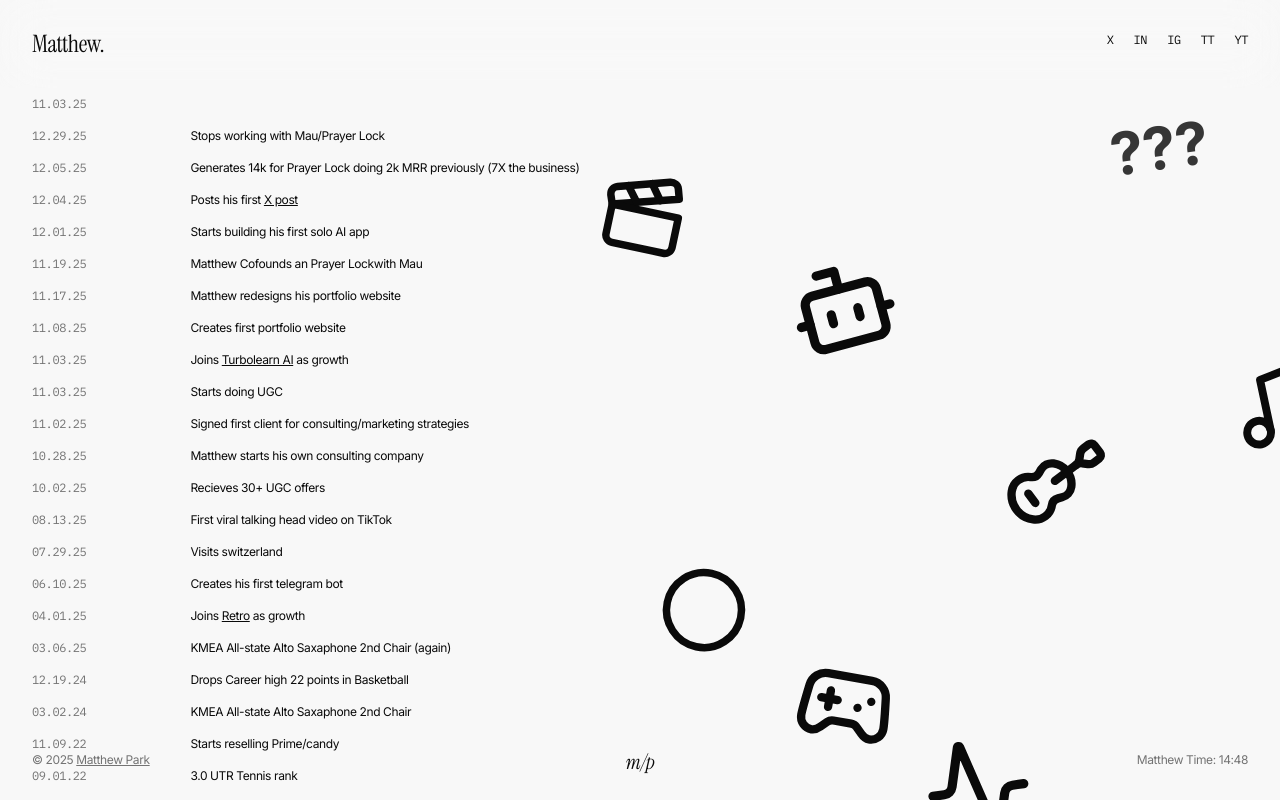
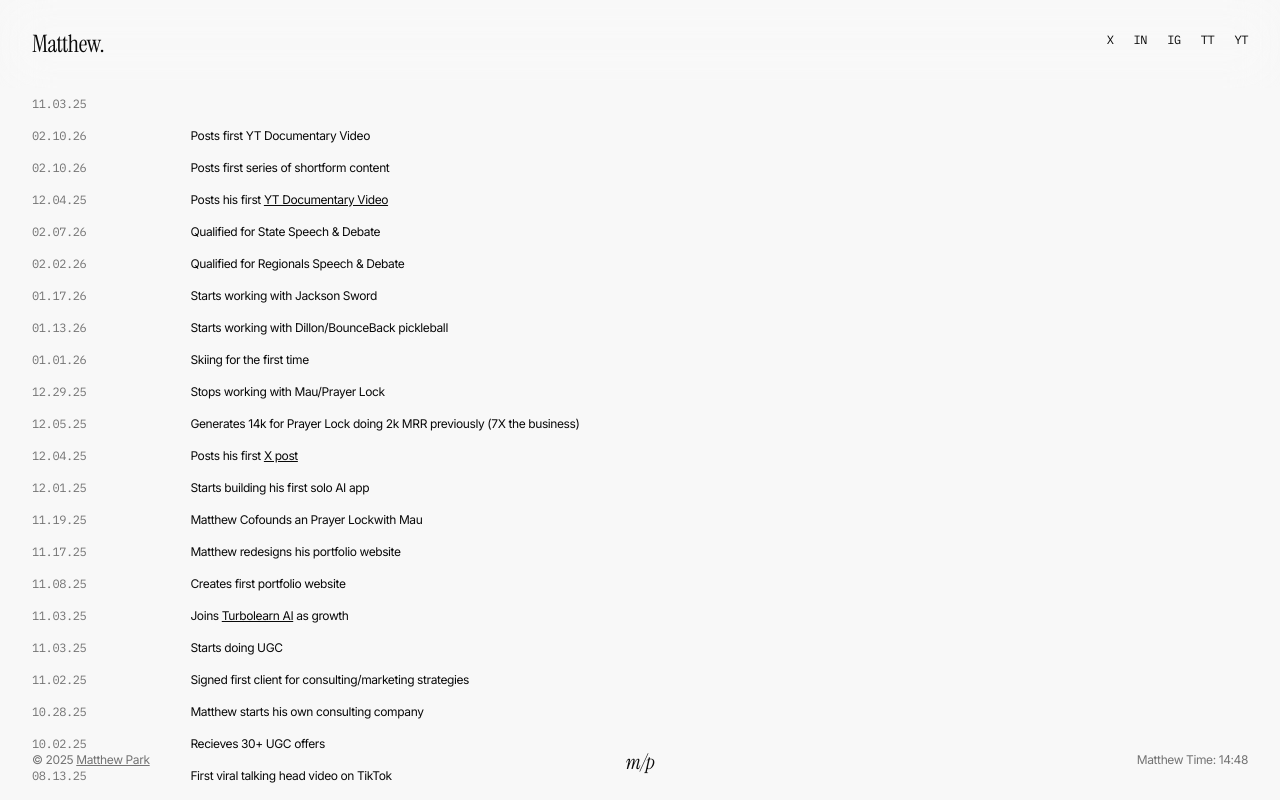
Before and after one commit to mattypark/Matthew-sportfolio, a React (Vite) app: page / in a window 1280 px wide. Built offline with nearby package versions, Linux system fonts and the light colour scheme.

Commit message:
addedevenmoreeventsfor2026

```diff
--- a/src/components/Portfolio.jsx
+++ b/src/components/Portfolio.jsx
@@ -1,77 +1,5 @@
 import React, { useState, useEffect } from 'react'
 import { motion } from 'framer-motion'
-import { Clapperboard, Guitar, Music, Bot, Gamepad2, Activity, Circle } from 'lucide-react'
-
-const FloatingIcon = ({ children, delay = 0, rotation = 0, offsetY = -10, offsetX = 150, isPulsing = false, floatDuration = 8, floatAmount = 10 }) => {
-  return (
-    <motion.div
-      initial={{ opacity: 0, scale: 0.8 }}
-      whileInView={{ opacity: 1, scale: 1 }}
-      viewport={{ once: true, margin: "-100px" }}
-      transition={{
-        duration: 0.6,
-        delay: delay,
-        ease: "easeOut"
-      }}
-      className="absolute hidden sm:block pointer-events-auto"
-      style={{
-        top: `${offsetY}px`,
-        right: `-${offsetX}px`,
-        rotate: `${rotation}deg`,
-        zIndex: 5
-      }}
-    >
-      <motion.div
-        drag={true}
-        dragConstraints={{ left: 20, right: 600, top: -200, bottom: 200 }}
-        dragElastic={0.2}
-        dragTransition={{ bounceStiffness: 20, bounceDamping: 15 }}
-        animate={{
-          y: [0, -floatAmount, 0],
-          x: [0, floatAmount * 0.3, 0],
-        }}
-        transition={{
-          duration: floatDuration,
-          repeat: Infinity,
-          ease: "easeInOut",
-          delay: delay * 0.5
-        }}
-        whileHover={{
-          scale: 1.15,
-          rotate: rotation + 8,
-          transition: { duration: 0.3 }
-        }}
-        whileDrag={{
-          scale: 1.2,
-          cursor: 'grabbing',
-          transition: { duration: 0.1 }
-        }}
-        style={{
-          cursor: 'grab'
-        }}
-      >
-        {isPulsing ? (
-          <motion.div
-            animate={{
-              opacity: [1, 0.4, 1],
-              scale: [1, 0.95, 1],
-            }}
-            transition={{
-              duration: 2.5,
-              repeat: Infinity,
-              ease: "easeInOut"
-            }}
-          >
-            {children}
-          </motion.div>
-        ) : (
-          children
-        )}
-      </motion.div>
-    </motion.div>
-  )
-}
-
 const Portfolio = () => {
   const [currentTime, setCurrentTime] = useState(new Date())
 
@@ -94,6 +22,46 @@ const Portfolio = () => {
     {
       date: getTodaysDate(),
       description: <span className="animate-typing">???</span>,
+      link: null,
+    },
+    {
+      date: '02.10.26',
+      description: 'Posts first YT Documentary Video',
+      link: null,
+    },
+    {
+      date: '02.10.26',
+      description: 'Posts first series of shortform content',
+      link: null,
+    },
+    {
+      date: '12.04.25',
+      description: <>Posts his first <a className="underline" target="_blank" rel="noopener noreferrer" href="https://youtu.be/rsYSeIQ_LV8?si=CBHo9J55WQqPj5X_">YT Documentary Video</a></>,
+      link: 'https://youtu.be/rsYSeIQ_LV8?si=CBHo9J55WQqPj5X_',
+    },
+    {
+      date: '02.07.26',
+      description: 'Qualified for State Speech & Debate',
+      link: null,
+    },
+    {
+      date: '02.02.26',
+      description: 'Qualified for Regionals Speech & Debate',
+      link: null,
+    },
+    {
+      date: '01.17.26',
+      description: 'Starts working with Jackson Sword',
+      link: null,
+    },
+    {
+      date: '01.13.26',
+      description: 'Starts working with Dillon/BounceBack pickleball',
+      link: null,
+    },
+    {
+      date: '01.01.26',
+      description: 'Skiing for the first time',
       link: null,
     },
     {
@@ -295,48 +263,6 @@ const Portfolio = () => {
             <p className="font-inter">
               {event.description}
             </p>
-
-            {/* Floating Icons */}
-            {index === 0 && (
-              <FloatingIcon offsetY={30} offsetX={1000} rotation={-8} delay={0.1} isPulsing={true} floatDuration={10} floatAmount={8}>
-                <div className="text-6xl font-bold">???</div>
-              </FloatingIcon>
-            )}
-            {index === 1 && (
-              <FloatingIcon offsetY={50} offsetX={300} rotation={12} delay={0.2} floatDuration={11} floatAmount={9}>
-                <Clapperboard size={90} strokeWidth={2} />
-              </FloatingIcon>
-            )}
-            {index === 3 && (
-              <FloatingIcon offsetY={70} offsetX={600} rotation={-15} delay={0.3} floatDuration={12} floatAmount={10}>
-                <Bot size={110} strokeWidth={2} />
-              </FloatingIcon>
-            )}
-            {index === 11 && (
-              <FloatingIcon offsetY={-80} offsetX={900} rotation={-12} delay={0.7} floatDuration={9} floatAmount={11}>
-                <Music size={95} strokeWidth={2} />
-              </FloatingIcon>
-            )}
-            {index === 13 && (
-              <FloatingIcon offsetY={150} offsetX={500} rotation={10} delay={0.8} floatDuration={8} floatAmount={8}>
-                <Gamepad2 size={100} strokeWidth={2} />
-              </FloatingIcon>
-            )}
-            {index === 14 && (
-              <FloatingIcon offsetY={200} offsetX={750} rotation={-8} delay={0.9} floatDuration={11.5} floatAmount={9}>
-                <Activity size={110} strokeWidth={2} />
-              </FloatingIcon>
-            )}
-            {index === 15 && (
-              <FloatingIcon offsetY={-0} offsetX={400} rotation={12} delay={1.0} floatDuration={10.5} floatAmount={12}>
-                <Circle size={90} strokeWidth={2} />
-              </FloatingIcon>
-            )}
-            {index === 17 && (
-              <FloatingIcon offsetY={-200} offsetX={650} rotation={8} delay={1.2} floatDuration={9.5} floatAmount={10}>
-                <Guitar size={100} strokeWidth={2} />
-              </FloatingIcon>
-            )}
           </motion.div>
         ))}
       </main>
```
